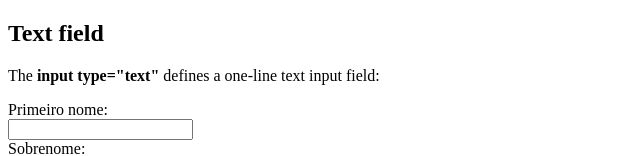
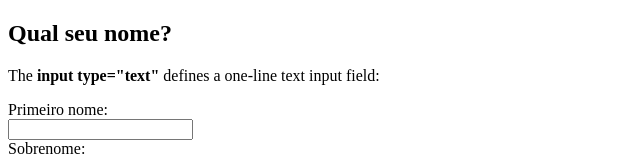
Before and after one commit to DiegoSouza77/DiegoSouza77.github.io, a plain HTML site: page index.html in a window 1280 px wide. Shown: the top 156 px of the page, without its empty margins (0-640 px from the left). Drawn offline with Linux system fonts and the light colour scheme.

Commit message:
Update index.html

```diff
--- a/index.html
+++ b/index.html
@@ -2,7 +2,7 @@
  <html>
   <body>
 
-   <h2>Text field</h2>
+   <h2>Qual seu nome?</h2>
    <p>The <strong>input type="text"</strong> defines a one-line text input field:</p>
 
  <form action="">
```
